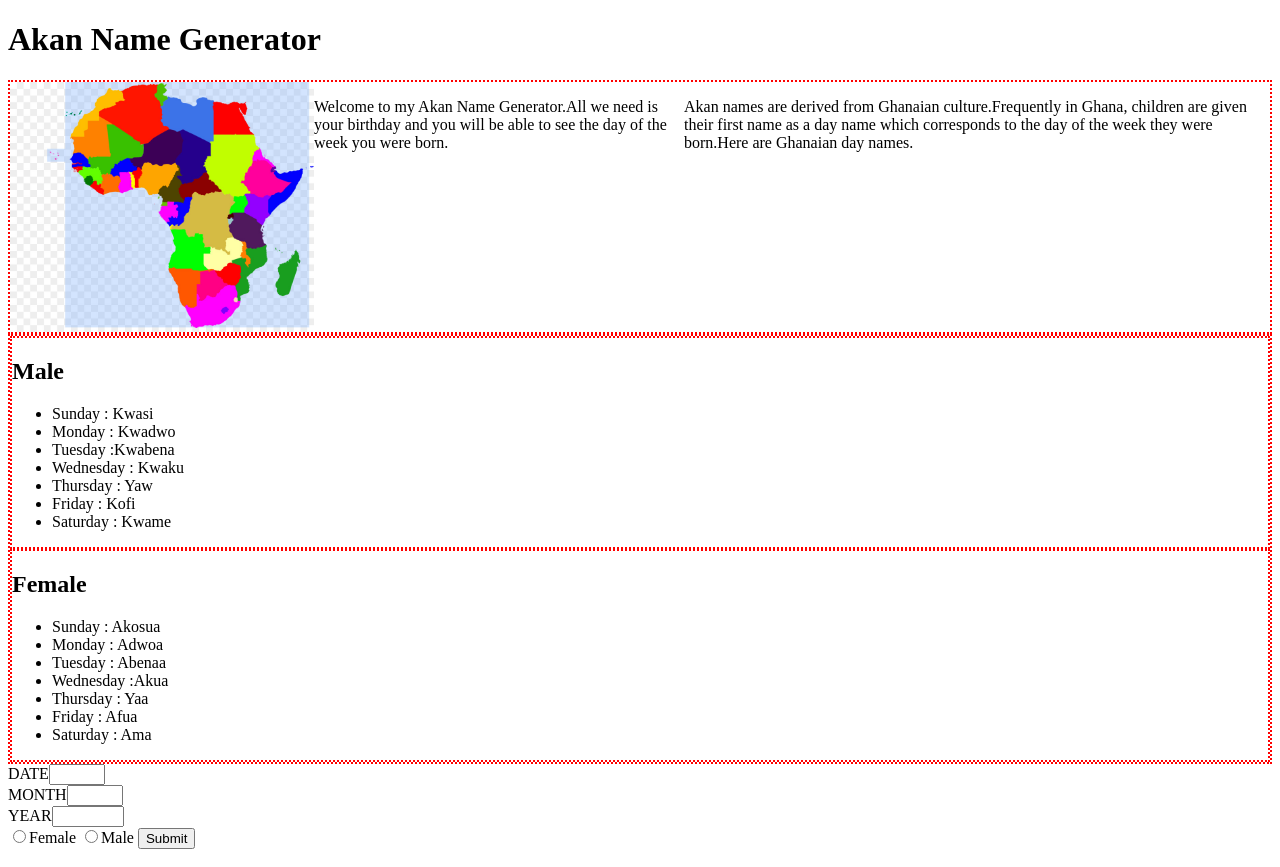
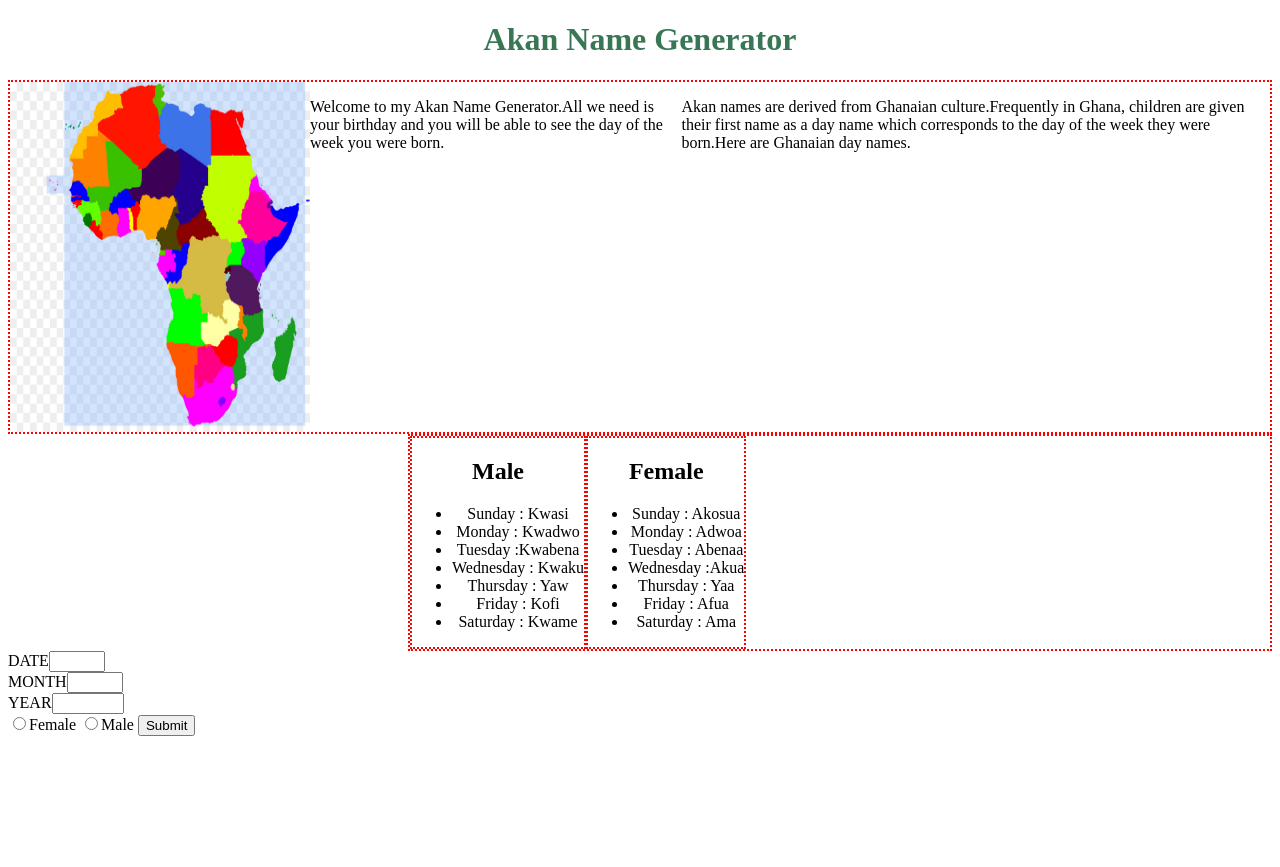
Before and after one commit to claudiahW/akan-name, a plain HTML site: page akan-name-generator.html in a window 1280 px wide. After the commit the page ends 800 px from the top, so only its background shows below. Drawn offline with Linux system fonts and the light colour scheme.

Commit message:
added styling to the css

```diff
--- a/akan-name-generator.html
+++ b/akan-name-generator.html
@@ -7,7 +7,7 @@
     <body>
         <h1>Akan Name Generator</h1>
         <div id="africa">
-            <img src="./images/Africa.jpg" height="250px">
+            <img src="./images/Africa.jpg" height="350px" width="300px">
 
             <p> Welcome to my Akan Name Generator.All we need is your birthday
              and you will be able to see the day of the week you were born.</p>
--- a/css/styles.css
+++ b/css/styles.css
@@ -3,5 +3,16 @@
 }
 div {
     border: 2px dotted red;
-
 }
+#gender {
+    display: flex;
+    text-align: center;
+    margin-left: 400px;
+}
+#form{
+    text-align: center;
+}
+h1{
+    text-align: center;
+    color: #397754;
+}
```
